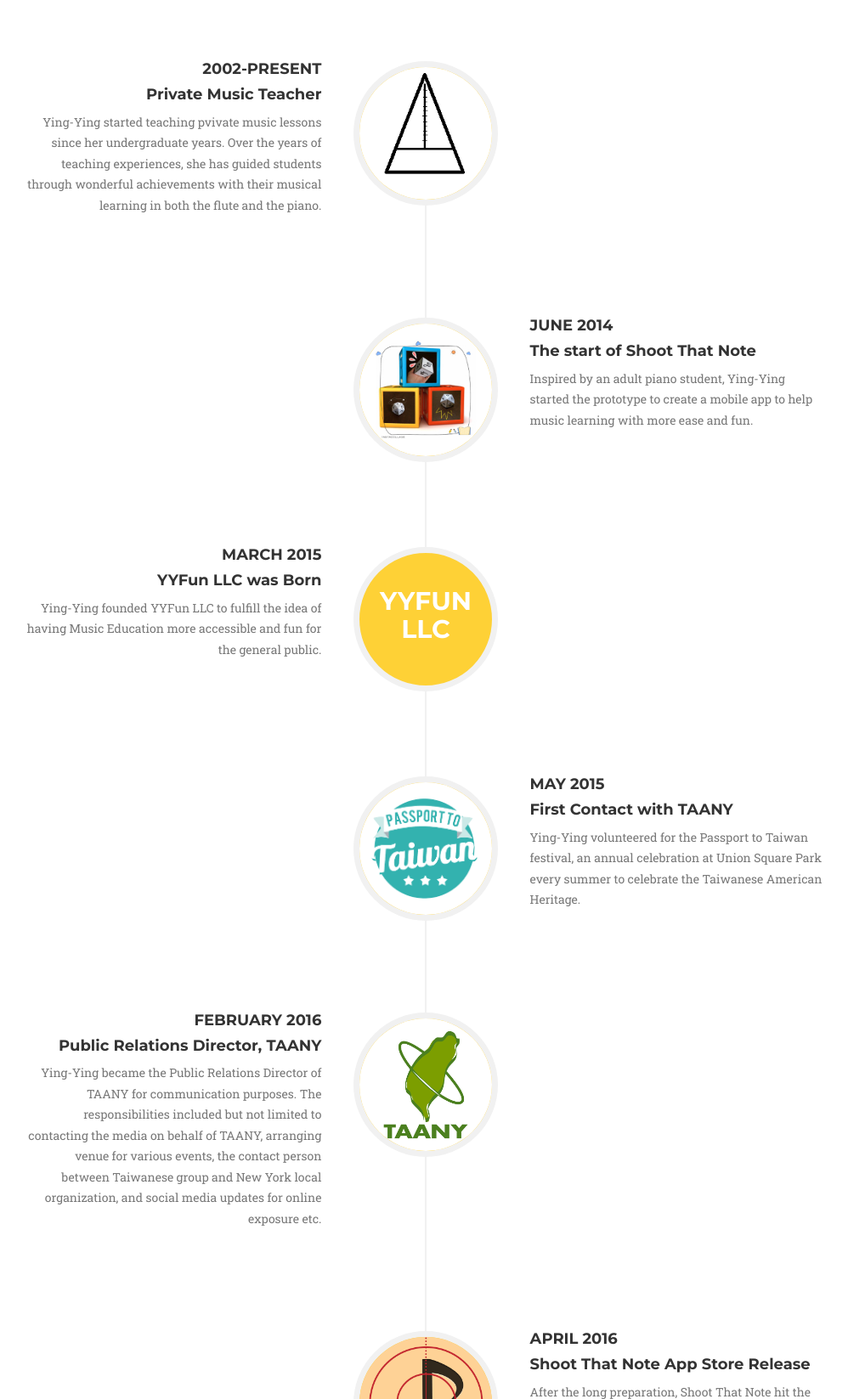
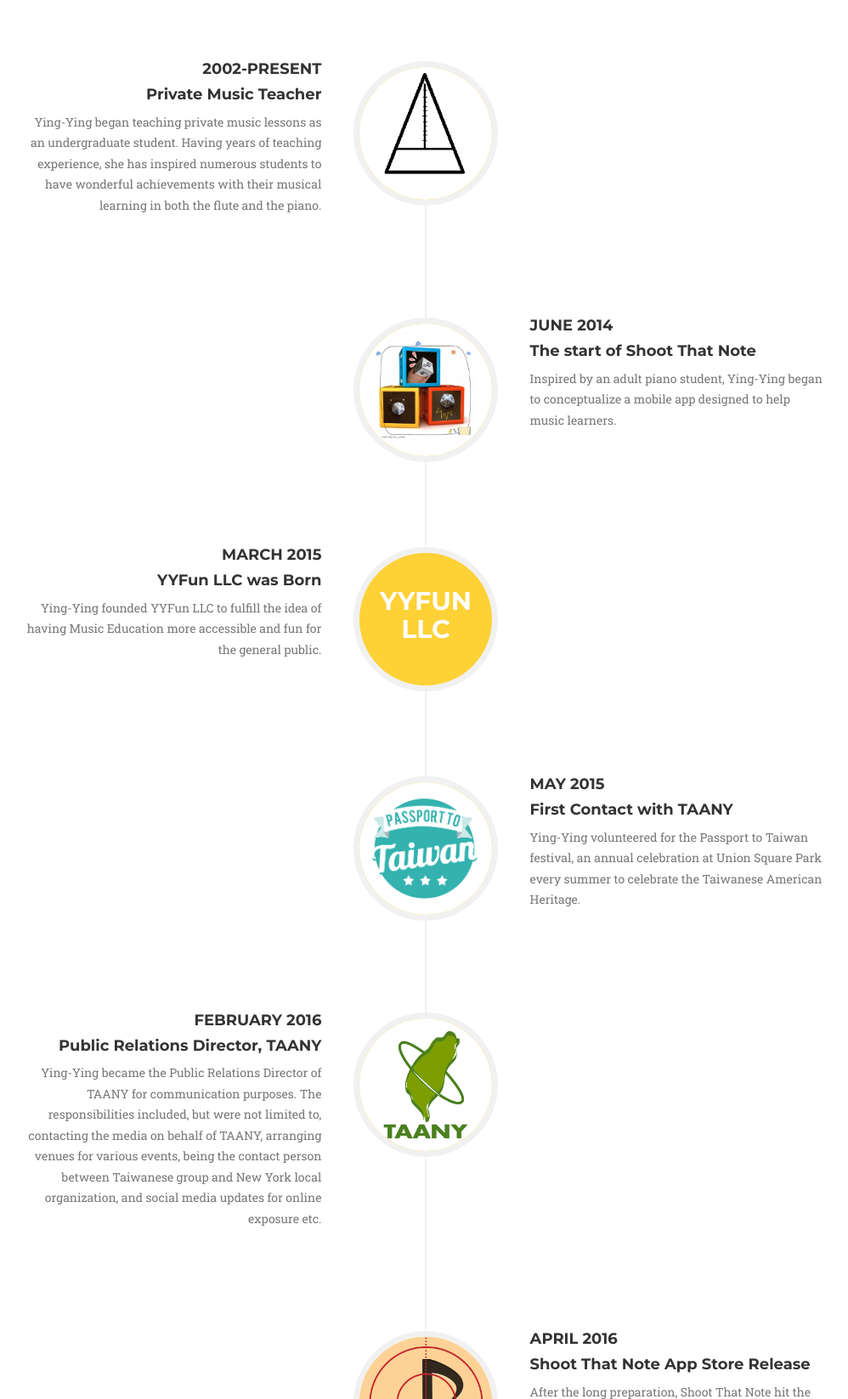
Before and after one commit to cherryflute/cherryflute.github.io, a website: page index.html in a window 1280 px wide. Shown: the part 2187-3834 px from the top of the page at 85% size, without its empty margins (139-1137 px from the left). Drawn offline with nearby package versions, Linux system fonts and the light colour scheme; a web font is replaced by a local one.

Commit message:
Texts edits
Rephrase, editing typo, grammar

```diff
--- a/index.html
+++ b/index.html
@@ -203,7 +203,7 @@
                                     <h4 class="subheading">Private Music Teacher</h4>
                                 </div>
                                 <div class="timeline-body">
-                                    <p class="text-muted">Ying-Ying started teaching pvivate music lessons since her undergraduate years.  Over the years of teaching experiences, she has guided students through wonderful achievements with their musical learning in both the flute and the piano.</p>
+                                    <p class="text-muted">Ying-Ying began teaching private music lessons as an undergraduate student. Having years of teaching experience, she has inspired numerous students to have wonderful achievements with their musical learning in both the flute and the piano.</p>
                                 </div>
                             </div>
                         </li>
@@ -217,7 +217,7 @@
                                     <h4 class="subheading">The start of Shoot That Note</h4>
                                 </div>
                                 <div class="timeline-body">
-                                    <p class="text-muted">Inspired by an adult piano student, Ying-Ying started the prototype to create a mobile app to help music learning with more ease and fun.</p>
+                                    <p class="text-muted">Inspired by an adult piano student, Ying-Ying began to conceptualize a mobile app designed to help music learners.</p>
                                 </div>
                             </div>
                         </li>
@@ -262,7 +262,7 @@
                                     <h4 class="subheading">Public Relations Director, TAANY</h4>
                                 </div>
                                 <div class="timeline-body">
-                                    <p class="text-muted">Ying-Ying became the Public Relations Director of TAANY for communication purposes.  The responsibilities included but not limited to contacting the media on behalf of TAANY, arranging venue for various events, the contact person between Taiwanese group and New York local organization, and social media updates for online exposure etc.</p>
+                                    <p class="text-muted">Ying-Ying became the Public Relations Director of TAANY for communication purposes. The responsibilities included, but were not limited to, contacting the media on behalf of TAANY, arranging venues for various events, being the contact person between Taiwanese group and New York local organization, and social media updates for online exposure etc.</p>
                                 </div>
                             </div>
                         </li>
@@ -378,7 +378,7 @@
                             <div class="modal-body">
                                 <!-- Project Details Go Here -->
                                 <h2>On Stage</h2>
-                                <p class="item-intro text-muted">Performances in different occasions</p>
+                                <p class="item-intro text-muted">Performances during different occasions</p>
                                 <img class="img-responsive img-centered" src="img/portfolio/stage1.jpg" alt="">
                                 <img class="img-responsive img-centered" src="img/portfolio/stage2.jpg" alt="">
                                 <img class="img-responsive img-centered" src="img/portfolio/stage3.jpg" alt="">
```
Also changed, not shown: index.txt (+4 -4 lines).
